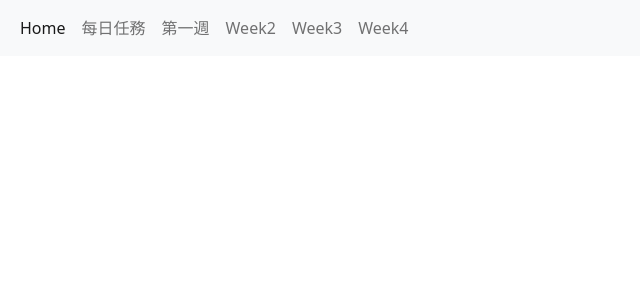
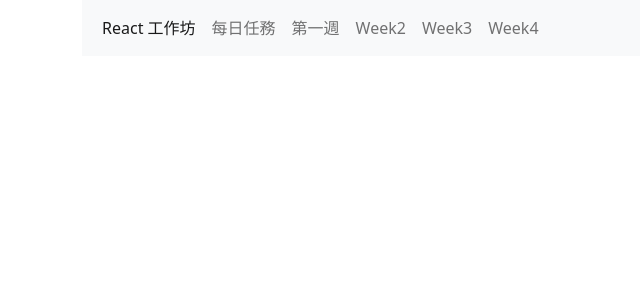
Before and after one commit to chichihuang93076/react-gh-page-test, a React (Vite) app: page /Week3 in a window 1280 px wide. Shown: the top 300 px of the page, without its empty margins (0-640 px from the left). Built offline with nearby package versions, Linux system fonts and the light colour scheme.

Commit message:
nav modify

```diff
--- a/index.html
+++ b/index.html
@@ -13,7 +13,7 @@
     />
   </head>
   <body>
-    <div id="root"></div>
+    <div id="root" class="container"></div>
     <script type="module" src="/src/main.jsx"></script>
   </body>
   <script
--- a/src/App.jsx
+++ b/src/App.jsx
@@ -1,6 +1,6 @@
 import { Route, Routes } from "react-router-dom";
 import NavComponent from "./components/NavComponent";
-import HomeComponent from "./components/HomeComponent";
+// import HomeComponent from "./components/HomeComponent";
 //import Day4 from "./components/Day4";
 import Day5 from "./components/Day5";
 import Week1 from "./components/Week1";
@@ -10,7 +10,7 @@ function App() {
     <div className="App">
       <NavComponent />
       <Routes>
-        <Route path="/" element={<HomeComponent />} />
+        <Route path="/" element={<Week1 />} />
         <Route path="/daywork" element={<Day5 />} />
         <Route path="/week1" element={<Week1 />} />
       </Routes>
--- a/src/components/NavComponent.jsx
+++ b/src/components/NavComponent.jsx
@@ -12,7 +12,7 @@ function NavComponent() {
               <ul className="navbar-nav">
                 <li className="nav-item">
                   <Link className="nav-link active" to="/">
-                    Home
+                    React 工作坊
                   </Link>
                 </li>
                 <li className="nav-item">
```
